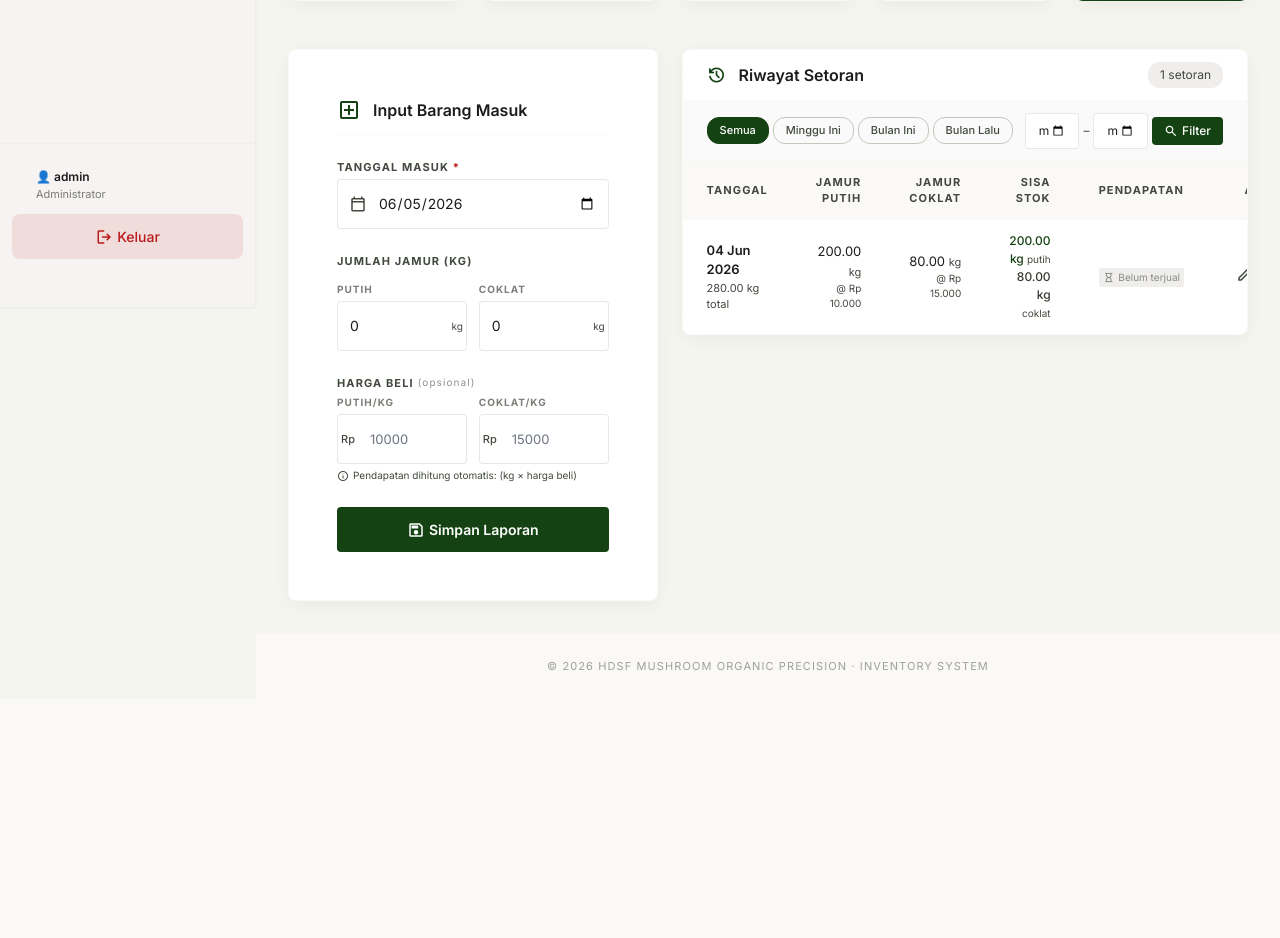
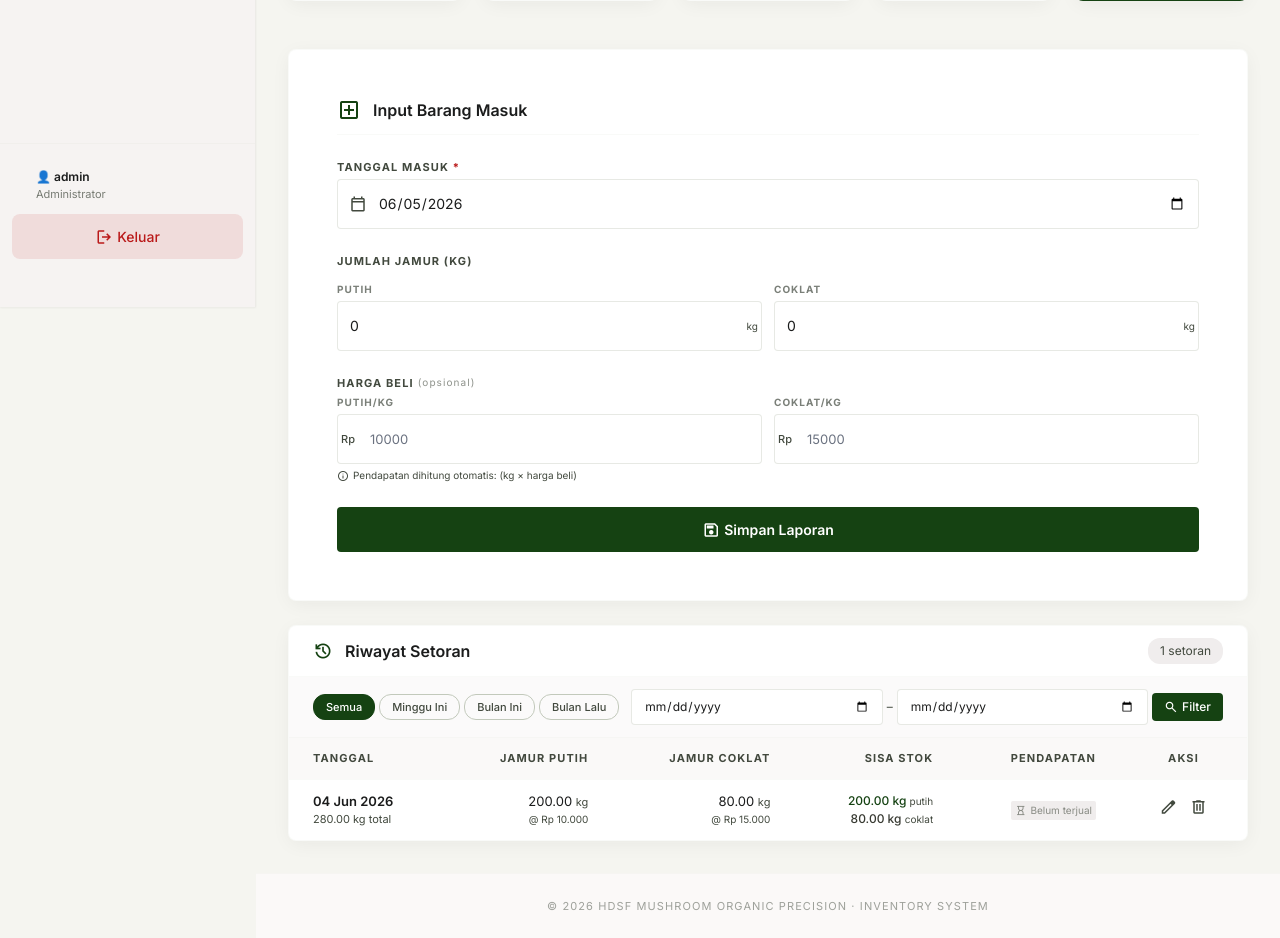
Before and after one commit to Erlangga2207/hdsf-mushroom, a PHP site: page /admin/pemasok/detail.php?id=5 in a window 1280 px wide. Shown: the part 493-1431 px from the top of the page. Before the commit the page ends 1163 px from the top, so only its background shows below. Run offline with PHP 8.4, Linux system fonts and the light colour scheme; a user stored in the database is signed in; data comes from the database, SQL or seed files in the repository; data that the repository does not hold is empty; some libraries are stand-ins or nearby versions.

Commit message:
Update history pemasok/pedagang

```diff
--- a/admin/pemasok/detail.php
+++ b/admin/pemasok/detail.php
@@ -201,10 +201,10 @@ require_once '../header.php';
         </div>
     </div>
 
-    <div class="grid grid-cols-1 lg:grid-cols-5 gap-gutter">
+    <div class="space-y-gutter">
         <!-- Form Input Barang Masuk -->
-        <div class="lg:col-span-2">
-            <div class="bg-surface-container-lowest rounded-xl card-shadow border border-outline-variant/10 p-lg sticky top-20">
+        <div>
+            <div class="bg-surface-container-lowest rounded-xl card-shadow border border-outline-variant/10 p-lg">
                 <div class="flex items-center gap-sm mb-md border-b border-outline-variant/10 pb-sm">
                     <span class="material-symbols-outlined text-primary">add_box</span>
                     <h3 class="text-[16px] font-semibold text-on-surface">Input Barang Masuk</h3>
@@ -301,7 +301,7 @@ require_once '../header.php';
         </div>
 
         <!-- Riwayat Setoran -->
-        <div class="lg:col-span-3">
+        <div>
             <div class="bg-surface-container-lowest rounded-xl card-shadow border border-outline-variant/10 overflow-hidden">
                 <div class="px-md py-sm flex items-center justify-between border-b border-outline-variant/10">
                     <div class="flex items-center gap-sm">
```
Also changed, not shown: admin/pedagang/detail.php (+4 -4 lines), public/tentang.html (+2 -2 lines), public/image/digitalisasi.jpeg (added), public/image/digitalisasi_proses.jpeg (deleted), public/image/mitra_lokal.jpeg (added).
